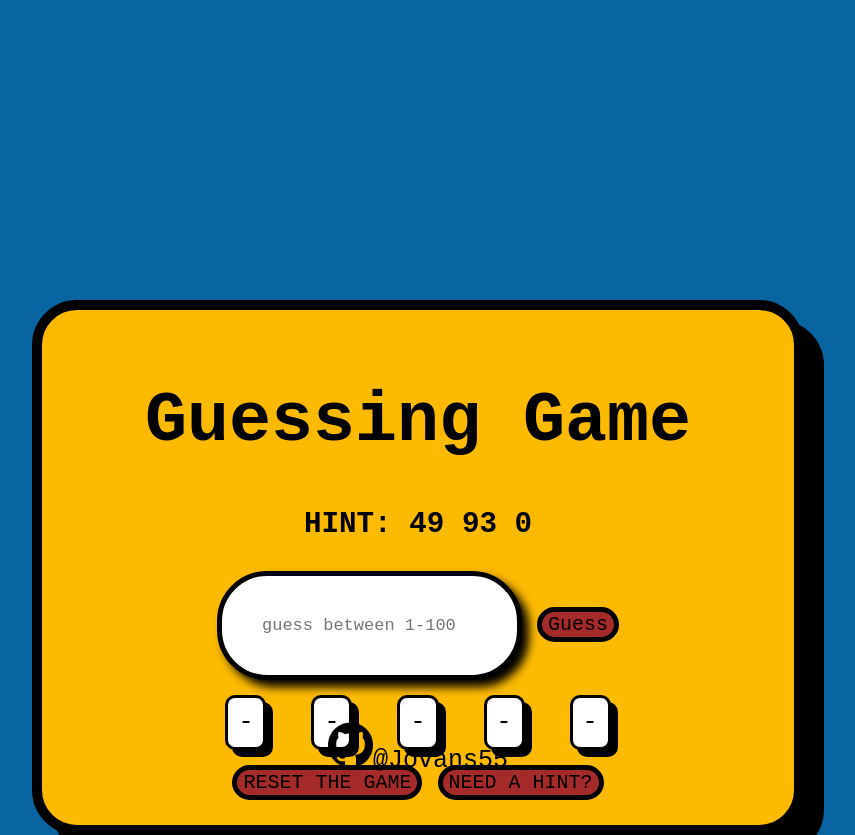
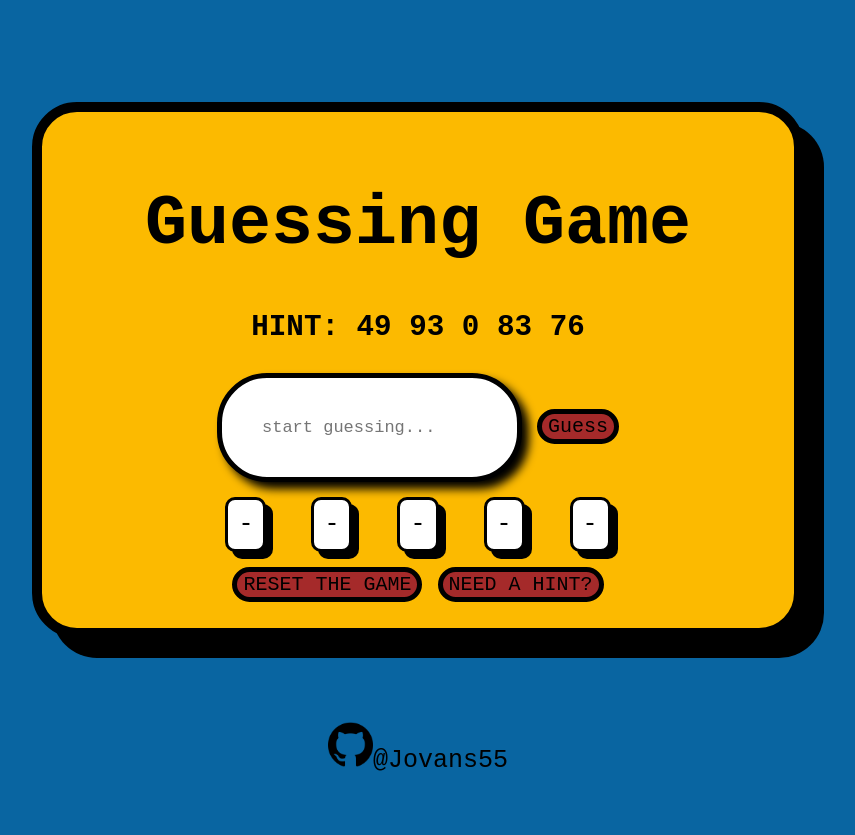
Before and after one commit to Jovans55/Guessing-Game, a plain HTML site: page GuessingGame/index.html in a window 1280 px wide. Both pictures are taken after a click on the button "NEED A HINT?". Shown: the whole page, without its empty margins (222-1077 px from the left). After the commit the page ends 800 px from the top, so only its background shows below. Drawn offline with Linux system fonts and the light colour scheme.

Commit message:
MINOR STYLING WITH CSS AND ADDED  MORE HINTS TO MAKE IT HARDER

```diff
--- a/GuessingGame/index.css
+++ b/GuessingGame/index.css
@@ -31,7 +31,7 @@ button:hover{
     max-width: 700px;
     margin: auto;
     padding: 2vw;
-    top: 300px;
+    top: 8vw;
     border: 10px solid black;
     border-radius: 45px;
     box-shadow: 20px 20px black;
@@ -47,6 +47,11 @@ p{
     box-shadow: 7px 7px black;
 }
 
+p:hover{
+    transition: .2s;
+    padding: 20px;
+    box-shadow: 5px 5px black;
+}
 
 input {
     border: 5px solid black;
@@ -72,7 +77,7 @@ a {
 }
 
 a:hover{
-    font-size: 100px;
+    font-size: 150px;
     transition: 1s;
 }
 
--- a/GuessingGame/index.html
+++ b/GuessingGame/index.html
@@ -8,8 +8,8 @@
 <body>
     <div class="container">
         <h1>Guessing Game</h1>
-        <h3 id="hintPara">START GUESSING...</h3>
-        <input type="number" id="guessField" placeholder="guess between 1-100">
+        <h3 id="hintPara">GUESS BETWEEN 1-100</h3>
+        <input type="number" id="guessField" placeholder="start guessing...">
         <button id="guessBtn">Guess</button>
         <section class="previousGuesses">
             <p class="guessOne">-</p>
@@ -21,8 +21,8 @@
         <button id="reset">RESET THE GAME</button>
         <button id="hint">NEED A HINT?</button>
     </div>
+    <footer>
+        <a href="https://github.com/Jovans55" target="_blank"><img src="github.png" width="45px" />@Jovans55</a>
+    </footer>
 </body>
-<footer>
-    <a href="https://github.com/Jovans55" target="_blank"><img src="github.png" width="45px" />@Jovans55</a>
-</footer>
 </html>
--- a/GuessingGame/index.js
+++ b/GuessingGame/index.js
@@ -156,8 +156,9 @@ reset.addEventListener("click", function(){
 
     document.querySelector(".container").style.backgroundColor = '#FCBA00';
 })
-//GIVES A HINT 2 RANDOM NUMBERS ONE THATS CLOSER THAN THE OTHER THEN ALSO THE REAL NUMBER
+//GIVES A HINT 4 RANDOM NUMBERS 2 THAT ARE CLOSER 2 THAT ARE ANY NUMBER THEN ALSO THE REAL NUMBER
 hint.addEventListener("click", function(){
     console.log('you wanted a hint');
-    hintPara.textContent = `HINT: ${Math.floor(Math.random() * winningNum)} ${winningNum} ${Math.floor(Math.random() * 100)}`
+    hintPara.textContent = `HINT: ${Math.floor(Math.random() * winningNum)} ${winningNum} ${Math.floor(Math.random() * 100)}
+    ${Math.floor(Math.random() * 100)} ${Math.floor(Math.random() * winningNum)}`
 })
```
